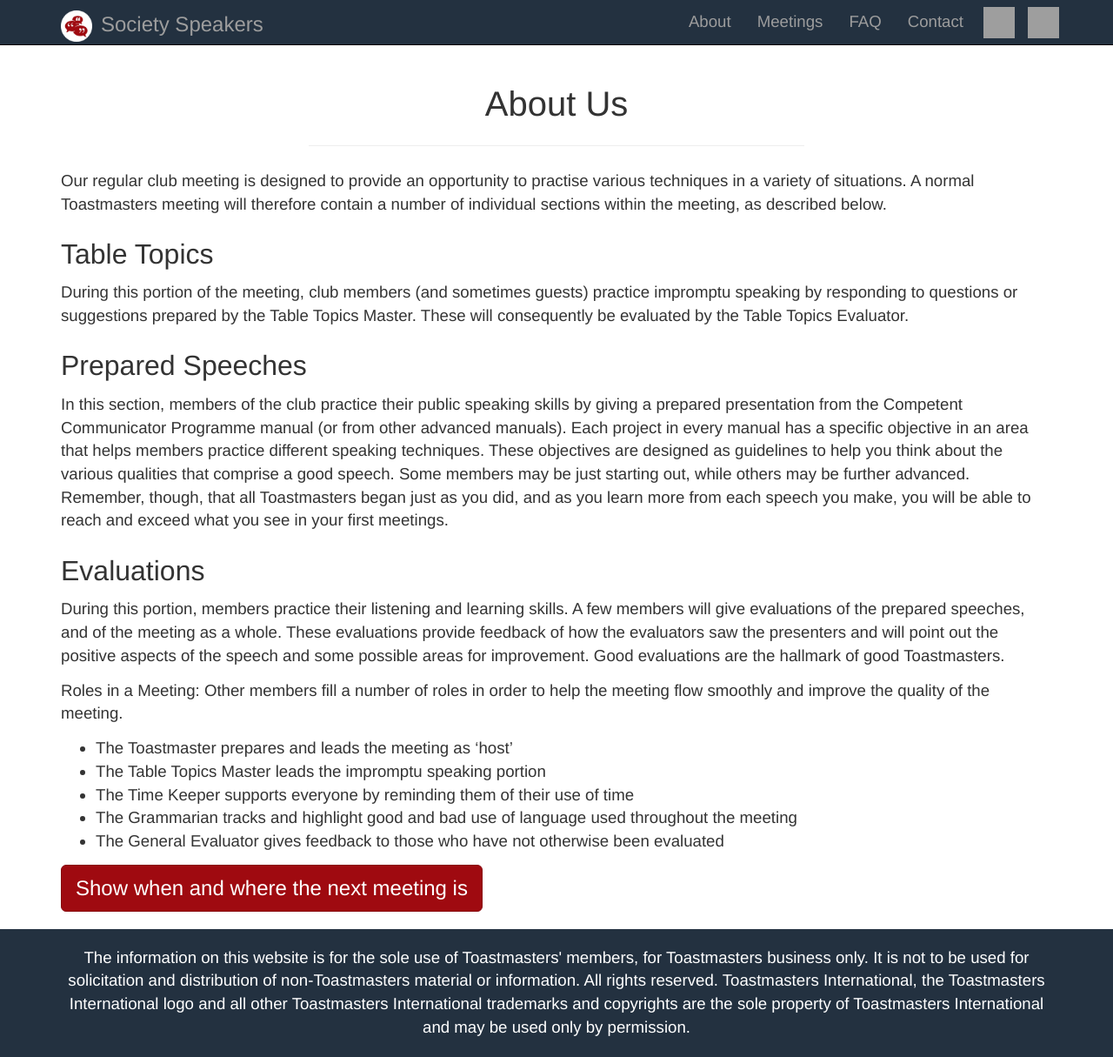
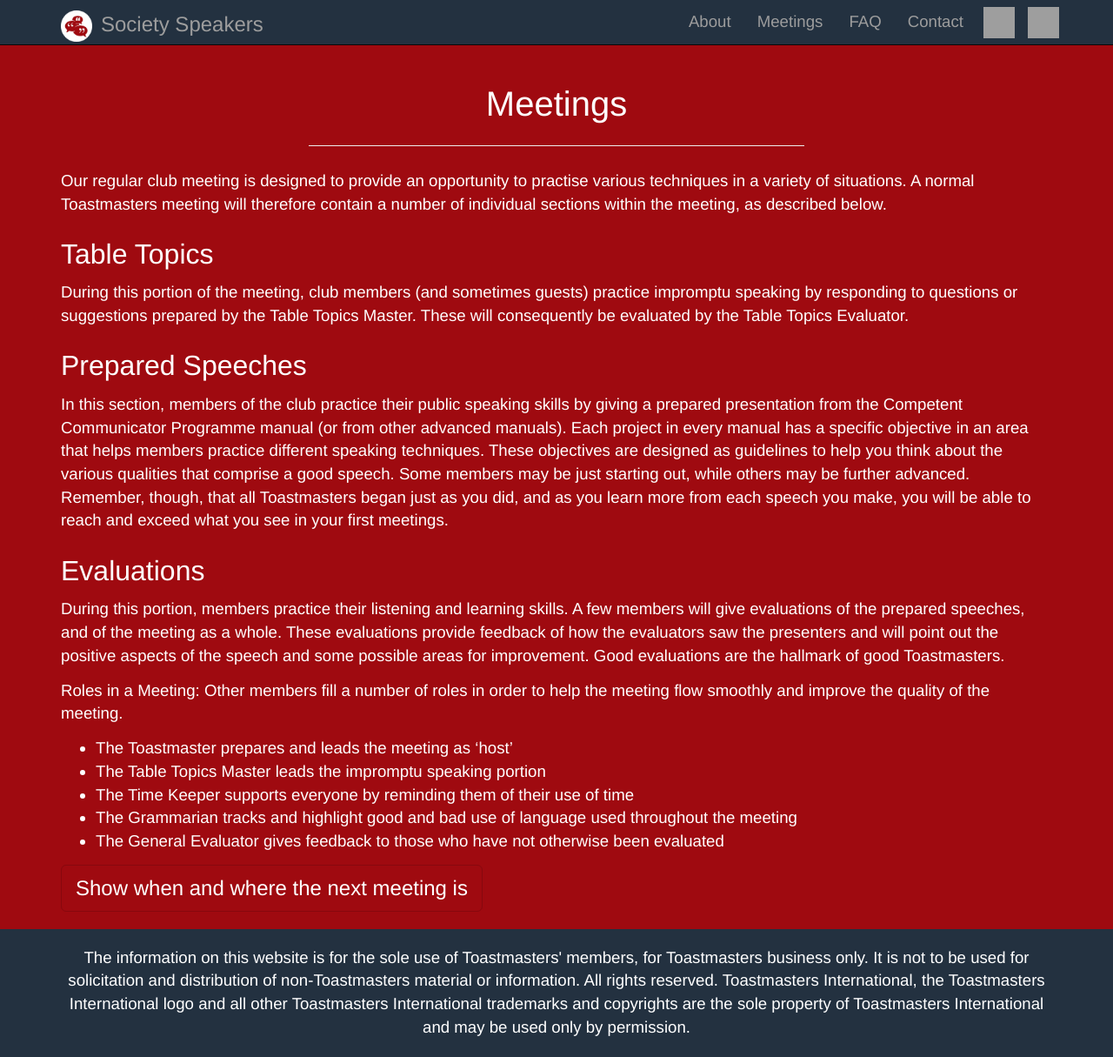
Before and after one commit to alexec/www.societyspeakers.org, a Jekyll site: the page built from meetings.html, in a window 1280 px wide and 1215 px high. Shown: the whole window at 87% size. Built offline with Jekyll 4.4.1, drawn with Linux system fonts in a browser that asks for light colours; grey boxes are pictures that could not be loaded.

Commit message:
Update meetings.html

```diff
--- a/meetings.html
+++ b/meetings.html
@@ -3,11 +3,11 @@
 title: Meetings
 ---
 
-<section id="about-us">
+<section id="meetings">
     <div class="container ">
         <div class="row text-center">
             <div class="col-lg-12">
-                <h2>About Us</h2>
+                <h2>Meetings</h2>
                 <hr class="star-primary">
             </div>
         </div>
```
